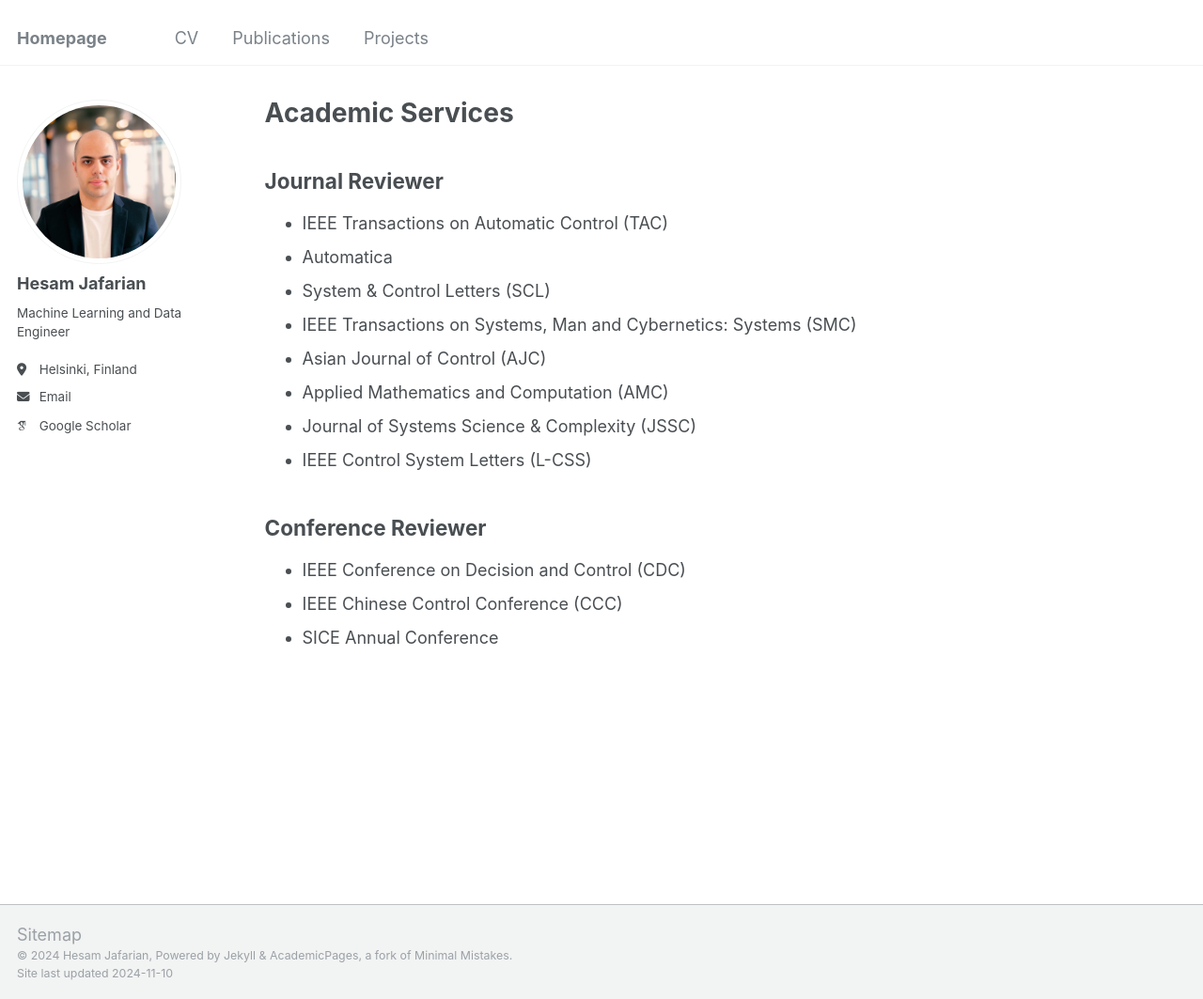
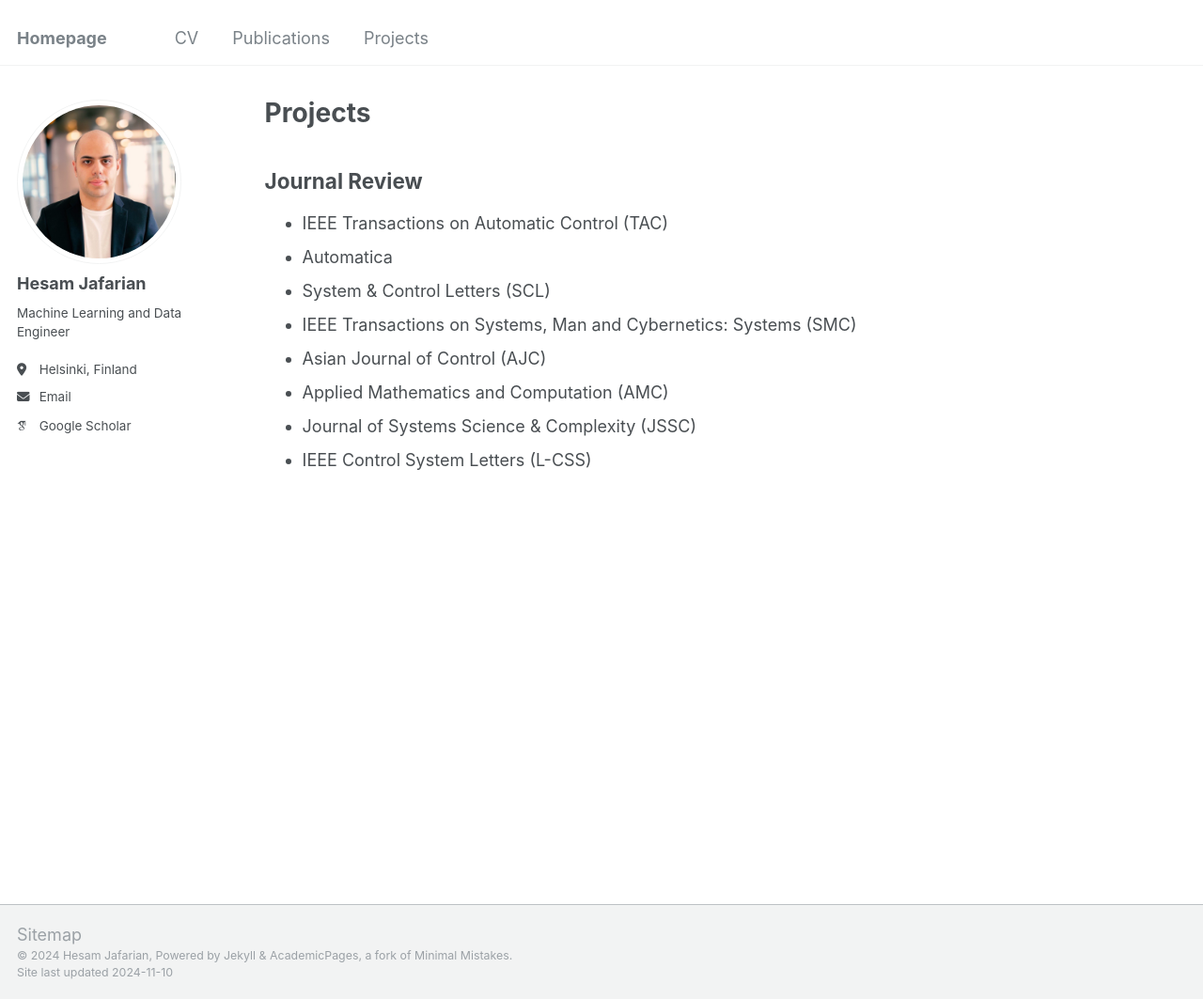
Before and after one commit to hesamjafarian/hesamjafarian.github.io, a Jekyll site: the page built from _pages/projects.md, in a window 1280 px wide and 1063 px high. Shown: the whole window at 94% size. Built offline with Jekyll 4.4.1, drawn with Linux system fonts in a browser that asks for light colours; some web fonts are replaced.

Commit message:
Update projects.md

```diff
--- a/_pages/projects.md
+++ b/_pages/projects.md
@@ -1,13 +1,13 @@
 ---
 layout: archive
-title: "Academic Services"
+title: "Projects"
 permalink: /projects/
 author_profile: true
 redirect_from:
   - /resume
 ---
 
-## Journal Reviewer
+## Journal Review
 - IEEE Transactions on Automatic Control (TAC)
 - Automatica
 - System & Control Letters (SCL)
@@ -16,9 +16,3 @@ redirect_from:
 - Applied Mathematics and Computation (AMC)
 - Journal of Systems Science & Complexity (JSSC)
 - IEEE Control System Letters (L-CSS)
-
-
-## Conference Reviewer
-- IEEE Conference on Decision and Control (CDC)
-- IEEE Chinese Control Conference (CCC)
-- SICE Annual Conference
```
